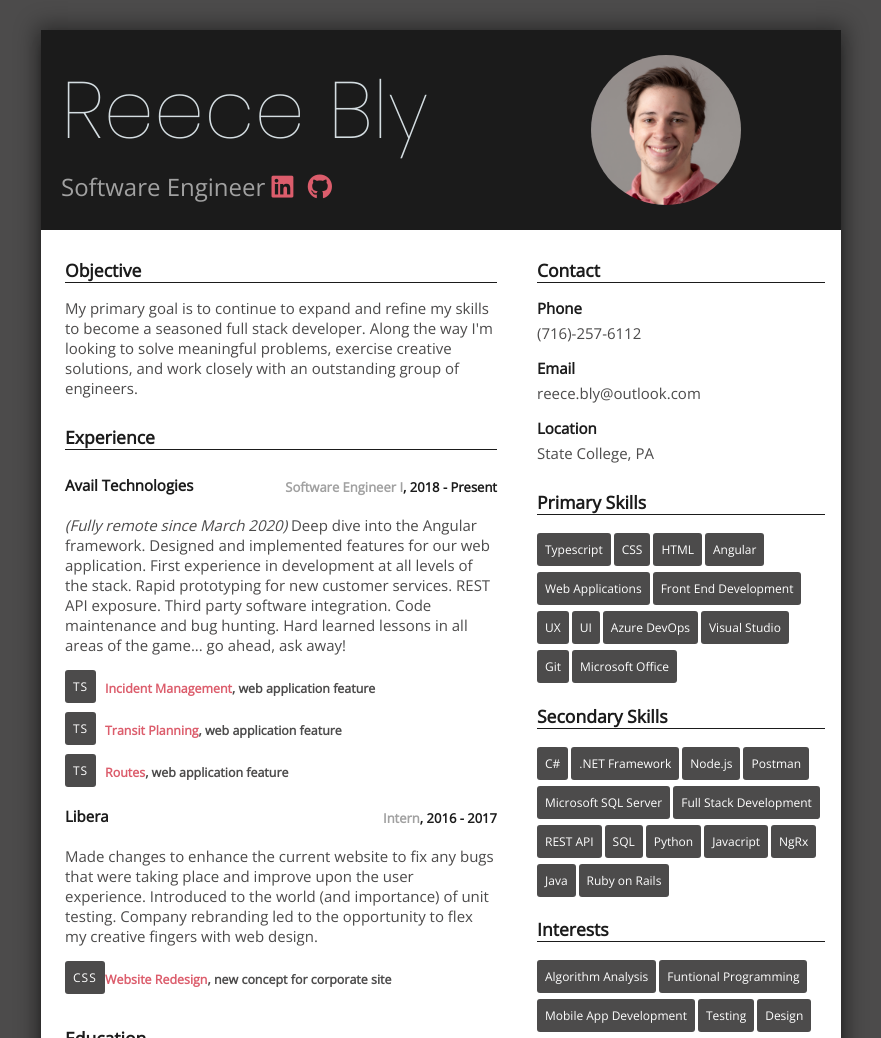
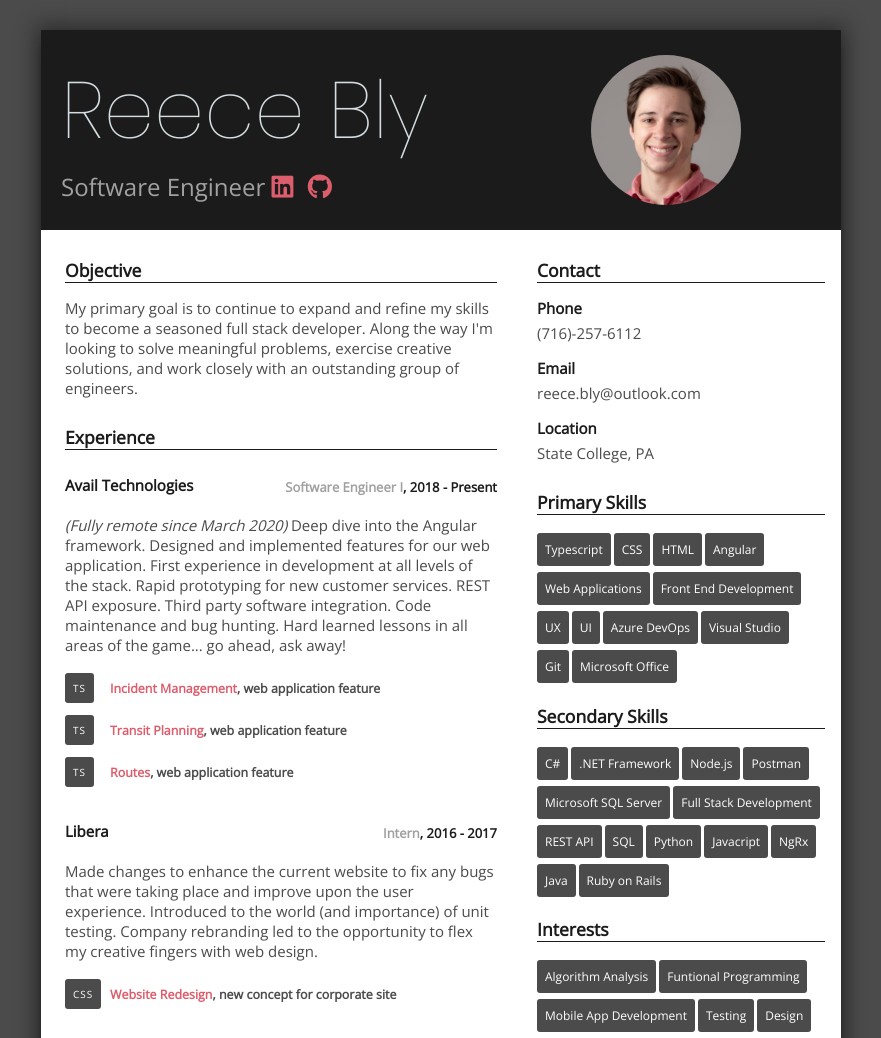
Before and after one commit to reecebly/landing-website, a plain HTML site: page resume/resume.html in a window 1280 px wide. Shown: the top 1038 px of the page, without its empty margins (199-1080 px from the left). Drawn offline with nearby package versions, Linux system fonts and the light colour scheme.

Commit message:
Update resume.css

```diff
--- a/resume/resume.css
+++ b/resume/resume.css
@@ -80,6 +80,11 @@ body {
   color: var(--secondary);
 }
 
+.resume .content .section .row #libera {
+  margin-top: 40px;
+}
+
+
 .resume .content .section .row a {
   text-decoration: none;
   color: var(--secondary);
@@ -124,12 +129,13 @@ body {
 
 #project{
   margin: 0px;
-  margin-top: -10px;
+  margin-top: -7px;
+  font-size: 10px;
   letter-spacing: 1px;
 }
 
 .resume .content .section h5 {
-  margin-left: 40px;
+  margin-left: 45px;
   margin-top: 25px;
 }
 
@@ -149,7 +155,6 @@ body {
   margin-left: 2.5%;
   margin-top: 20px;
   border-top: 1px solid #d4dde1;
-
 }
 
 @media only screen and (max-width: 1000px) {
```
